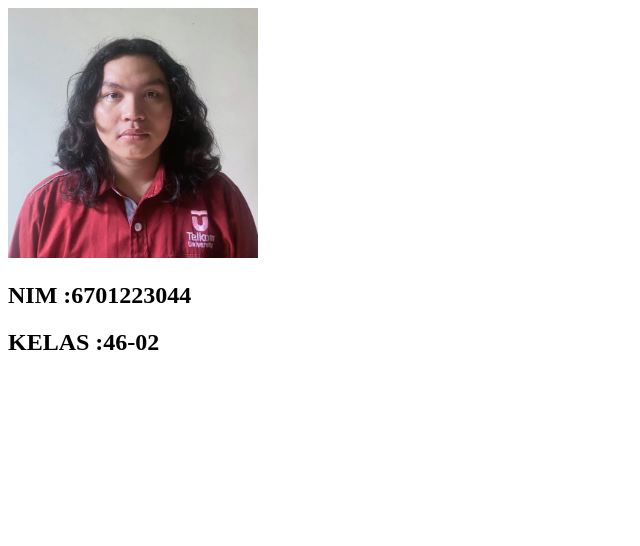
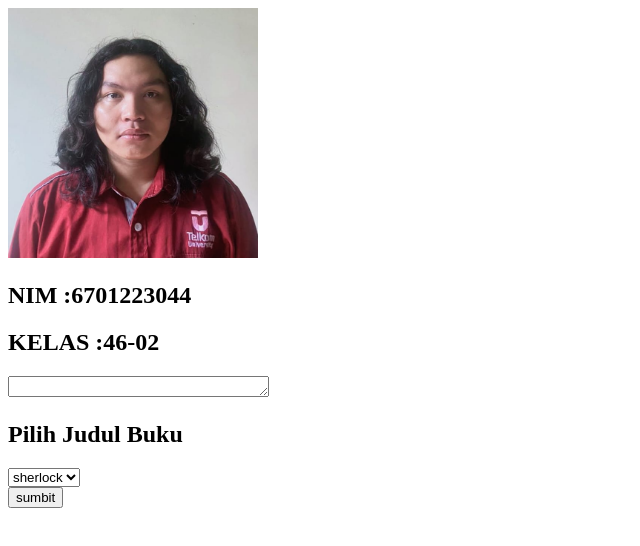
Before and after one commit to gibranaja27/Asessment_1-PABW, a plain HTML site: page index.html in a window 1280 px wide. Shown: the whole page, without its empty margins (0-640 px from the left). Drawn offline with Linux system fonts and the light colour scheme.

Commit message:
v1.7.asesment1_NO2

```diff
--- a/index.html
+++ b/index.html
@@ -15,5 +15,19 @@
   <div>
     <h2>KELAS :46-02</h2>
   </div>
+  <div class="nim">
+    <textarea name="jumlah" id="jumlah" cols="30" rows="1"></textarea>
+  </div>
+  <div>
+    <h2>Pilih Judul Buku</h2>
+    <select name="buku" id="buku">
+      <option value="sherlock">sherlock</option>
+      <option value="lupin">lupin</option>
+      <option value="aladin">aladin</option>
+    </select>
+  </div>
+  <div>
+    <button onclick="cek_isi_text()">sumbit</button>
+  </div>
 </body>
 </html>
```
